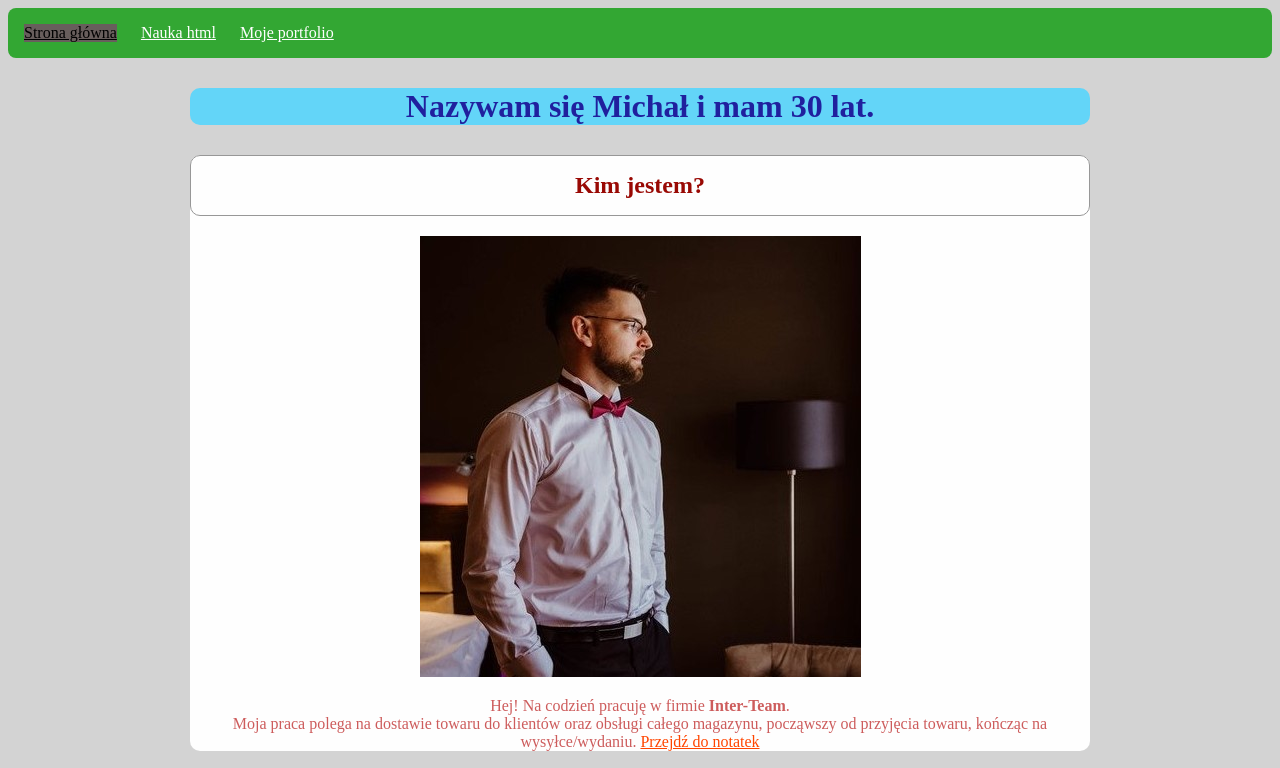
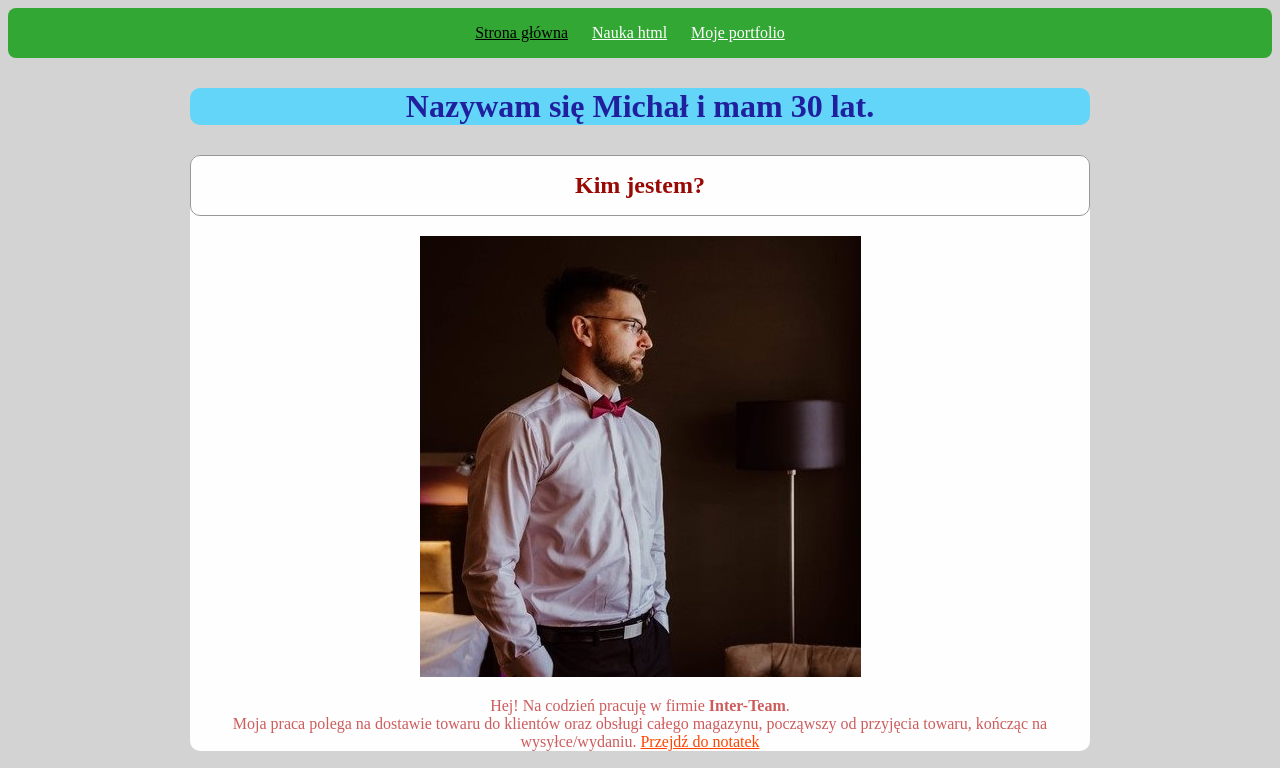
Before and after one commit to Michal-Glos/homepage, a plain HTML site: page index.html in a window 1280 px wide. Shown: the top 768 px of the page. Drawn offline with Linux system fonts and the light colour scheme.

Commit message:
cosmetic changes to .css

```diff
--- a/style.css
+++ b/style.css
@@ -77,6 +77,7 @@ nav a {
 	background: #33a733;
 	padding: 16px;
 	border-radius: 8px;
+	text-align:center;
 }
 
 .navigation__link {
@@ -87,7 +88,6 @@ nav a {
 
 .navigation__link--homepage {
 	color: #000;
-	background: rgba(172, 3, 144, 0.445)
 }
 
 .week-summary {
```
